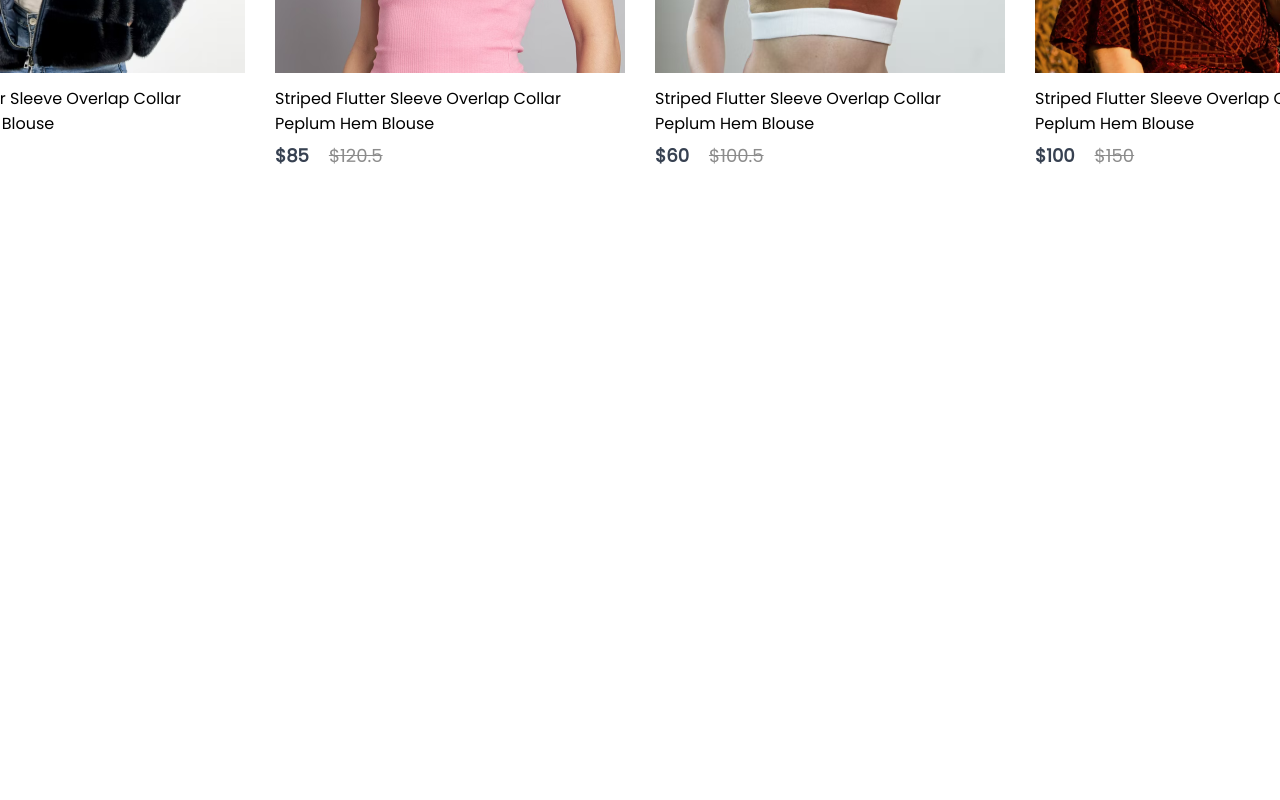
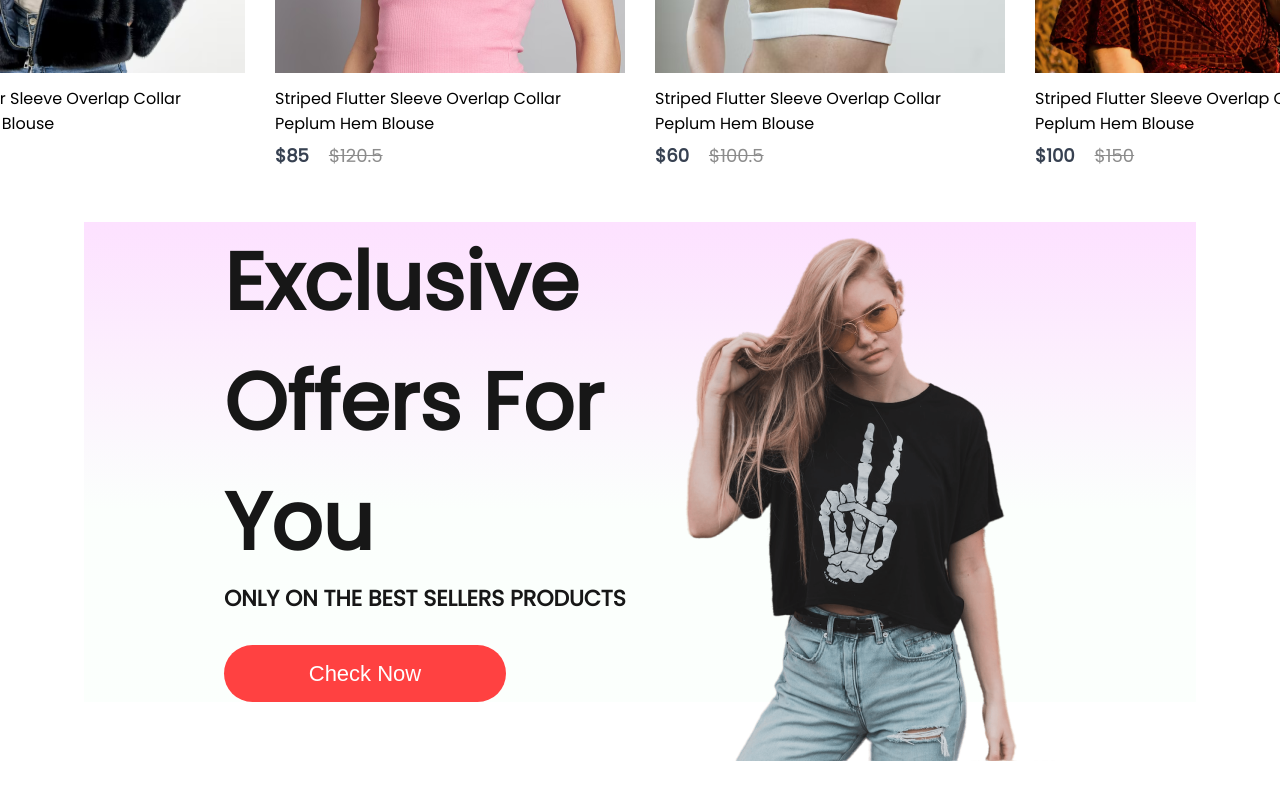
Before and after one commit to NzmAll/ecommerce-site, a React (Create React App) app in the folder frontend/: page / in a window 1280 px wide. Shown: the part 1395-2195 px from the top of the page. Before the commit the page ends 1617 px from the top, so only its background shows below. Built offline with nearby package versions, Linux system fonts and the light colour scheme.

Commit message:
Offers components added

```diff
--- /dev/null
+++ b/frontend/src/Components/Offers/Offers.css
@@ -0,0 +1,53 @@
+.offers {
+  width: 65%;
+  height: 60vh;
+  display: flex;
+  margin: auto;
+  padding: 0 140px;
+  margin-bottom: 150px;
+  background: linear-gradient(
+    180deg,
+    rgb(253, 225, 255) 0%,
+    rgba(225, 255, 234, 0.133) 60%
+  );
+}
+
+.offers-left {
+  flex: 1;
+  display: flex;
+  flex-direction: column;
+  justify-content: center;
+}
+
+.offers-left h1 {
+  color: rgb(23, 23, 23);
+  font-size: 80px;
+  font-weight: 600;
+}
+
+.offers-left p {
+  color: rgb(23, 23, 23);
+  font-size: 22px;
+  font-weight: 600;
+}
+
+.offers-left button {
+  width: 282px;
+  height: 70px;
+  border-radius: 35px;
+  background: rgb(255, 65, 65);
+  border: none;
+  color: rgb(255, 255, 255);
+  font-size: 22px;
+  font-weight: 500;
+  margin-top: 30px;
+  cursor: pointer;
+}
+
+.offers-right {
+  flex: 1;
+  display: flex;
+  align-items: center;
+  justify-content: flex-end;
+  padding-top: 50px;
+}
--- /dev/null
+++ b/frontend/src/Components/Offers/Offers.jsx
@@ -0,0 +1,21 @@
+import React from "react";
+import "./Offers.css";
+import exclusive_image from "../Assets/exclusive_image.png";
+
+const Offers = () => {
+  return (
+    <div className="offers">
+      <div className="offers-left">
+        <h1>Exclusive</h1>
+        <h1>Offers For You</h1>
+        <p>ONLY ON THE BEST SELLERS PRODUCTS</p>
+        <button>Check Now</button>
+      </div>
+      <div className="offers-right">
+        <img src={exclusive_image} alt="" />
+      </div>
+    </div>
+  );
+};
+
+export default Offers;
--- a/frontend/src/Pages/Shop.jsx
+++ b/frontend/src/Pages/Shop.jsx
@@ -1,12 +1,14 @@
 import React from "react";
 import Hero from "../Components/Hero/Hero";
 import Popular from "../Components/Popular/Popular";
+import Offers from "../Components/Offers/Offers";
 
 const Shop = () => {
   return (
     <div>
       <Hero />
       <Popular />
+      <Offers />
     </div>
   );
 };
```
